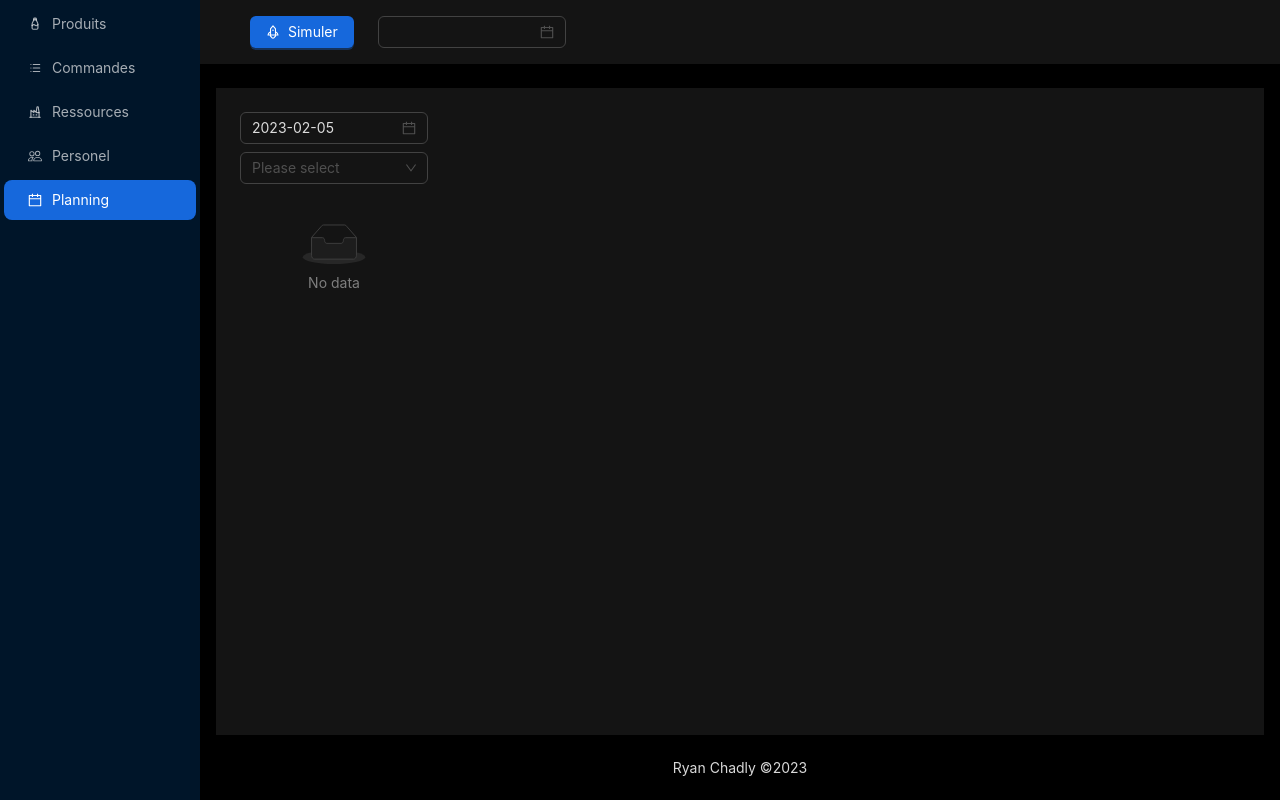
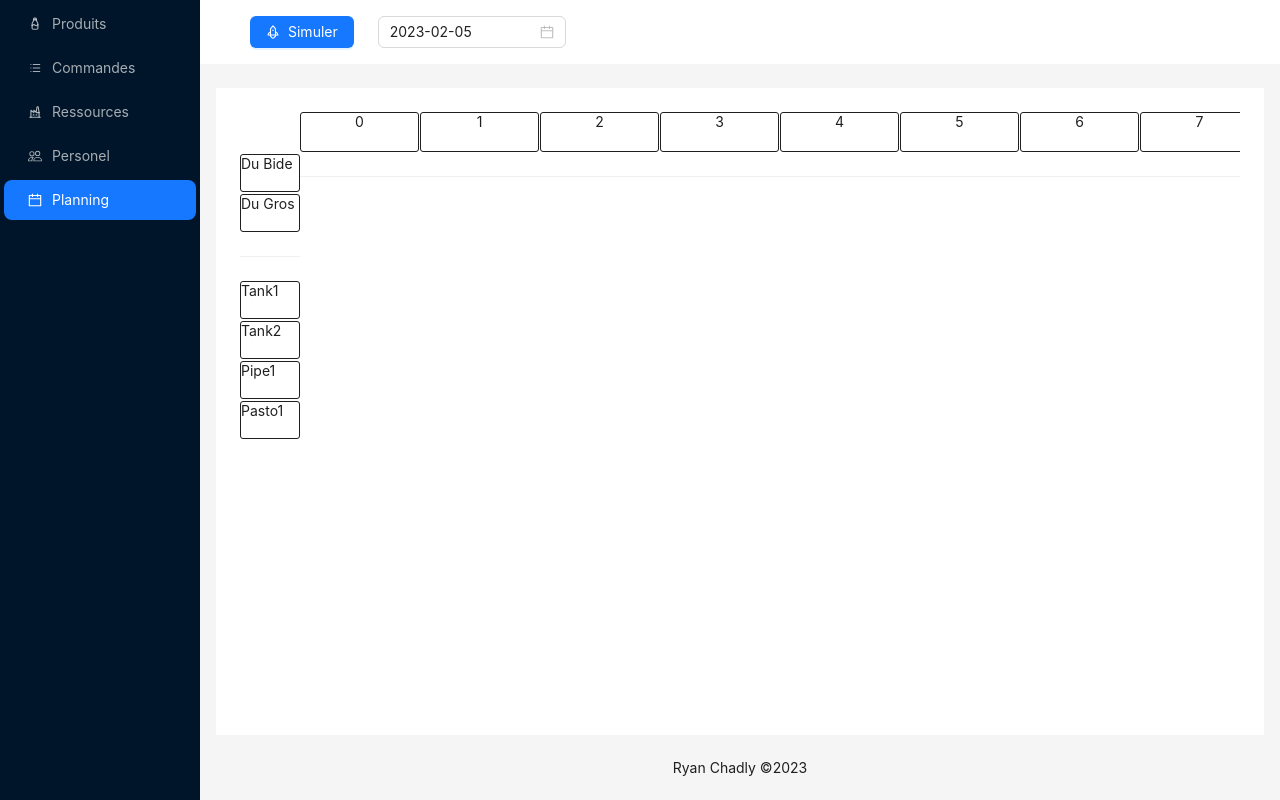
Before and after one commit to RyanChadly/new-batprod2, a React (Create React App) app: page / in a window 1280 px wide. Both pictures are taken after a click on the item "Planning". Built offline with nearby package versions, Linux system fonts and the light colour scheme.

Commit message:
improve calendar style

```diff
--- a/src/App.tsx
+++ b/src/App.tsx
@@ -1,4 +1,3 @@
-import { ConfigProvider, theme } from "antd";
 import React, { useEffect } from "react";
 import { MainPage } from "./components/main-page/main-page";
 import { mockOrders } from "./mocks/orders";
@@ -20,13 +19,7 @@ function App() {
 
   return (
     <div className="App">
-      <ConfigProvider
-        theme={{
-          algorithm: theme.darkAlgorithm,
-        }}
-      >
-        <MainPage />
-      </ConfigProvider>
+      <MainPage />
     </div>
   );
 }
--- a/src/components/calendar-page/calendar-page.tsx
+++ b/src/components/calendar-page/calendar-page.tsx
@@ -1,38 +1,5 @@
-import { DatePicker, Empty, Select, Space } from "antd";
-import dayjs, { Dayjs } from "dayjs";
-import { useState } from "react";
 import { Calendar } from "./calendar";
 
 export const CalendarPage: React.FC = () => {
-  const [date, setDate] = useState<Dayjs | null>(dayjs(new Date()));
-  const [selection, setSelection] = useState([]);
-
-  return (
-    <>
-      <Space direction="vertical">
-        <DatePicker
-          allowClear={false}
-          defaultValue={dayjs(new Date())}
-          onChange={(e) => setDate(e)}
-        />
-        <Select
-          mode="multiple"
-          allowClear
-          style={{ width: "100%" }}
-          placeholder="Please select"
-          onChange={(e) => setSelection(e)}
-          options={[
-            { label: "Ressources", value: "ressources" },
-            { label: "Commandes", value: "orders" },
-            { label: "Personnel", value: "employees" },
-          ]}
-        />
-        {!selection.length || !date ? (
-          <Empty image={Empty.PRESENTED_IMAGE_SIMPLE} />
-        ) : (
-          <Calendar />
-        )}
-      </Space>
-    </>
-  );
+  return <Calendar />;
 };
--- a/src/components/calendar-page/calendar.scss
+++ b/src/components/calendar-page/calendar.scss
@@ -1,18 +1,35 @@
 .calendar-wrapper {
-  width: 1000px;
-  height: 300px;
+  display: flex;
+  flex-direction: row;
+  height: 100%;
+  .hour-label {
+    height: 40px;
+    width: 60px;
+  }
+  .calendar-label {
+    height: 38px;
+    margin-top: 2px;
+    border-style: solid;
+    border-width: 0.5px;
+    border-radius: 3px;
+    width: 60px;
+  }
+  .calendar-right-wrapper {
+    width: calc(24 * 120px);
+    height: 100%;
     overflow-x: scroll;
     .calendar-header {
       display: flex;
       flex-direction: row;
-    width: 3000px;
+      width: calc(24 * 120px);
+      height: 40px;
       .hour {
-      border-color: white;
         border-style: solid;
         border-width: 0.5px;
         border-radius: 3px;
-      width: 120px;
-      color: white;
+        width: 119px;
+        margin-right: 1px;
+
         text-align: center;
       }
     }
@@ -23,9 +40,8 @@
         display: flex;
         flex-direction: row;
         .event {
-        height: 40px;
-        color: white;
-        border-color: white;
+          height: 38px;
+          margin-top: 2px;
           border-style: solid;
           border-width: 0.5px;
           border-radius: 3px;
@@ -33,3 +49,4 @@
       }
     }
   }
+}
--- a/src/components/calendar-page/calendar.tsx
+++ b/src/components/calendar-page/calendar.tsx
@@ -1,4 +1,4 @@
-import { Popover } from "antd";
+import { Divider, Popover } from "antd";
 import { OrderEvent } from "../../simulator/classes/orderEvent-class";
 import { useAppSelector } from "../../store/hooks";
 import { RessourceEvent } from "../../utils/types";
@@ -11,18 +11,37 @@ export const Calendar = () => {
   const hours = [...Array(24).keys()];
   return (
     <div className="calendar-wrapper">
+      <div>
+        <div className="hour-label"></div>
+        {orders.map((order) => (
+          <div className="calendar-label" key={order.id}>
+            {order.customer}
+          </div>
+        ))}
+        <Divider style={{ width: "100%" }} />
+        {ressources.map((ressource) => (
+          <div className="calendar-label" key={ressource.name}>
+            {ressource.name}
+          </div>
+        ))}
+      </div>
+      <div className="calendar-right-wrapper">
         <div className="calendar-header">
           {hours.map((hour) => (
-          <div className={"hour"}>{hour}</div>
+            <div key={hour} className={"hour"}>
+              {hour}
+            </div>
           ))}
         </div>
         <div className="calendar-content-wrapper">
           {orders.map((order) => (
-          <CalendarRow history={order.history} />
+            <CalendarRow key={order.id} history={order.history} />
           ))}
+          <Divider style={{ width: "100%" }} />
           {ressources.map((ressource) => (
-          <CalendarRow history={ressource.history} />
+            <CalendarRow key={ressource.name} history={ressource.history} />
           ))}
+        </div>
       </div>
     </div>
   );
@@ -49,6 +68,7 @@ const CalendarRow: React.FC<CalendarRowProps> = ({ history }) => {
       {modifiedHistory
         ? modifiedHistory.map((event, index) => (
             <Popover
+              key={event.id}
               content={
                 <div>
                   <div>{`start: ${getShortTime(event.startTime)}`}</div>
@@ -62,15 +82,12 @@ const CalendarRow: React.FC<CalendarRowProps> = ({ history }) => {
                 className="event"
                 style={{
                   transform: `translateX(${event.translation * 2}px)`,
-                  width: `${event.length * 2}px`,
+                  width: `${event.length * 2 - 1}px`,
                   position: "relative",
 
-                  marginRight: `-${event.length * 2}px`,
+                  marginRight: `-${event.length * 2 - 1}px`,
                 }}
-              >
-                {/* <span>{event.startTime.getHours()}</span>
-              <span>{event.startTime.getMinutes()}</span> */}
-              </div>
+              ></div>
             </Popover>
           ))
         : null}
--- a/src/components/main-page/main-page.tsx
+++ b/src/components/main-page/main-page.tsx
@@ -8,6 +8,7 @@ import { ProductPage } from "../product-page/product-page";
 import { OrderPage } from "../order-page/order-page";
 import { CalendarOutlined } from "@ant-design/icons";
 import { CalendarPage } from "../calendar-page/calendar-page";
+import dayjs from "dayjs";
 
 const { Header, Content, Footer, Sider } = Layout;
 type MenuItem = Required<MenuProps>["items"][number];
@@ -62,7 +63,7 @@ export const MainPage: React.FC = () => {
           }}
         >
           <SimulatorButton />
-          <DatePicker placeholder="" />
+          <DatePicker allowClear={false} defaultValue={dayjs(new Date())} />
         </Header>
         <Content style={{ margin: "24px 16px 0", overflowY: "scroll" }}>
           <div
```
Lines whose indentation alone changed are shown as unchanged.
